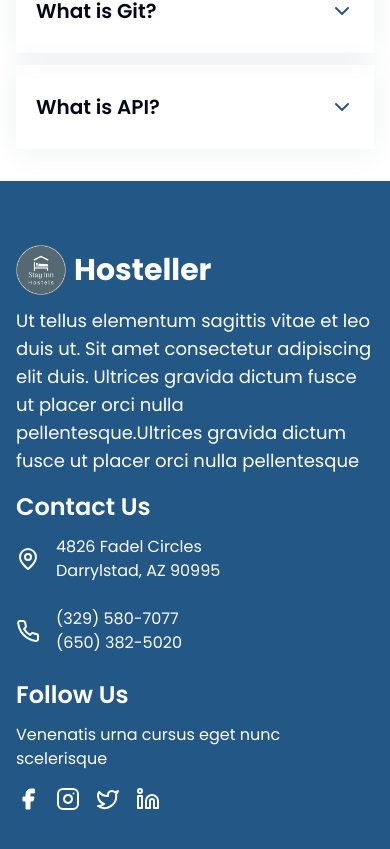
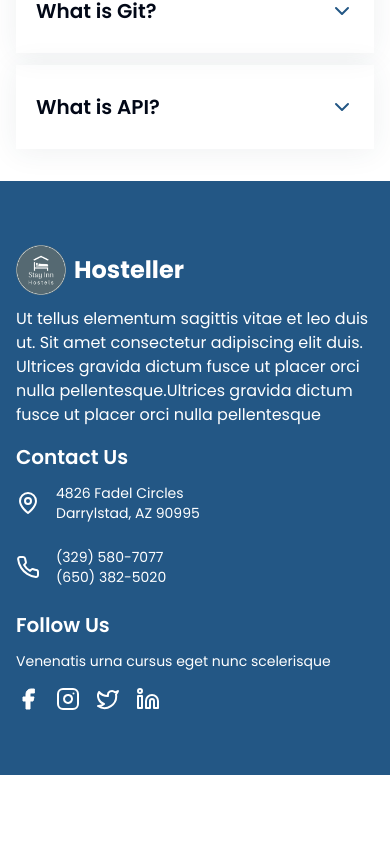
Before and after one commit to SherazArif172/stayInHostels, a Next.js app: page /faqs in a window 390 px wide. Shown: the part 1616-2465 px from the top of the page. After the commit the page ends 2391 px from the top, so only its background shows below. Built offline with nearby package versions, Linux system fonts and the light colour scheme.

Commit message:
fixed footer

```diff
--- a/src/app/(frontend)/_components/gallery/Gallery.jsx
+++ b/src/app/(frontend)/_components/gallery/Gallery.jsx
@@ -9,7 +9,7 @@ import { Scan } from "lucide-react";
 
 const Gallery = () => {
   return (
-    <div className="py-16 px-14 m-auto max-w-7xl">
+    <div className="lg:py-16 py-8 lg:px-14 px-4 m-auto max-w-7xl">
       <div className="flex justify-between items-center">
         <p className="md:text-4xl text-2xl font-semibold ">
           {" "}
--- a/src/components/footer/footer.jsx
+++ b/src/components/footer/footer.jsx
@@ -18,9 +18,11 @@ const footer = () => {
         <div className=" ">
           <div className="flex items-center gap-2">
             <Image src={Imagee} width={50} height={50} alt="image" />
-            <p className="text-3xl self-center font-bold">Hosteller</p>
+            <p className="md:text-3xl text-2xl self-center font-bold">
+              Hosteller
+            </p>
           </div>
-          <p className="text-lg md:mt-5 mt-3">
+          <p className="md:text-lg md:mt-5 mt-3">
             Ut tellus elementum sagittis vitae et leo duis ut. Sit amet
             consectetur adipiscing elit duis. Ultrices gravida dictum fusce ut
             placer orci nulla pellentesque.Ultrices gravida dictum fusce ut
@@ -29,17 +31,17 @@ const footer = () => {
         </div>
         <div className="grid md:grid-cols-2 gap-6">
           <div className=" ">
-            <p className="text-2xl font-semibold">Contact Us</p>
+            <p className="md:text-2xl text-xl font-semibold">Contact Us</p>
             <ul className="md:mt-6 mt-3 flex flex-col gap-6">
               <li className="flex gap-4 items-center">
                 <MapPin />
-                <p>
+                <p className="lg:text-base text-sm">
                   4826 Fadel Circles <br /> Darrylstad, AZ 90995
                 </p>
               </li>
               <li className="flex gap-4 items-center">
                 <Phone />
-                <p>
+                <p className="lg:text-base text-sm">
                   (329) 580-7077 <br />
                   (650) 382-5020
                 </p>
@@ -47,8 +49,8 @@ const footer = () => {
             </ul>
           </div>
           <div className=" ">
-            <p className="text-2xl font-semibold">Follow Us</p>
-            <p className="md:mt-6 mt-3">
+            <p className="lg:text-2xl text-xl font-semibold">Follow Us</p>
+            <p className="md:mt-6 mt-3 md:text-base text-sm">
               Venenatis urna cursus eget nunc scelerisque
             </p>
             <div className="flex gap-4 clear-start md:mt-8 mt-4">
```
